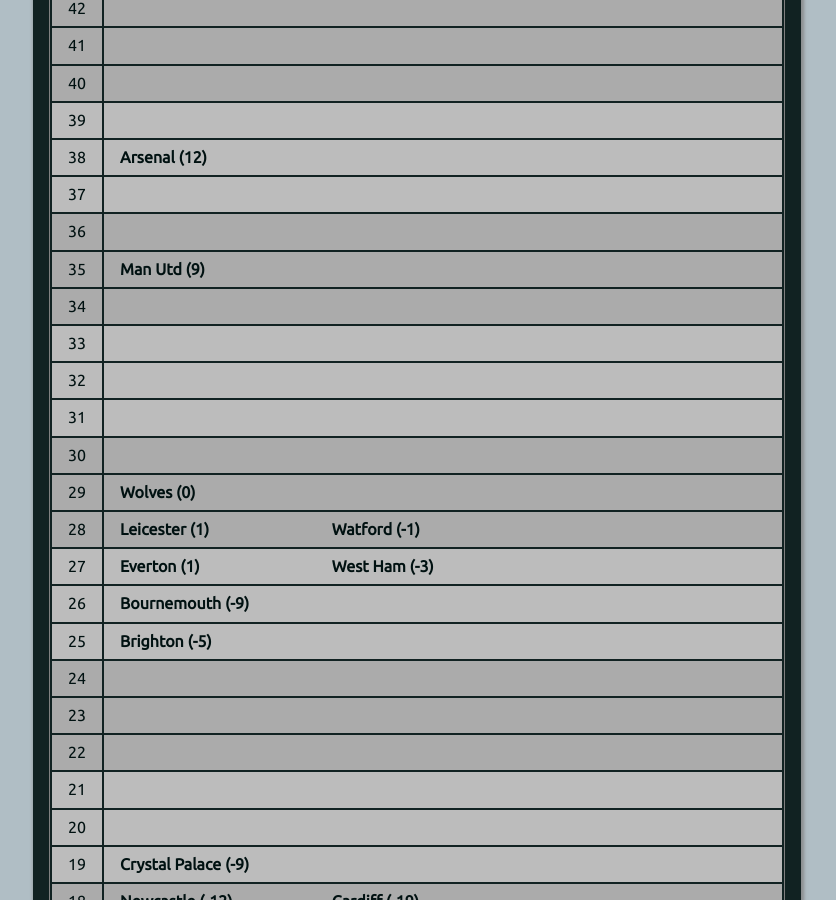
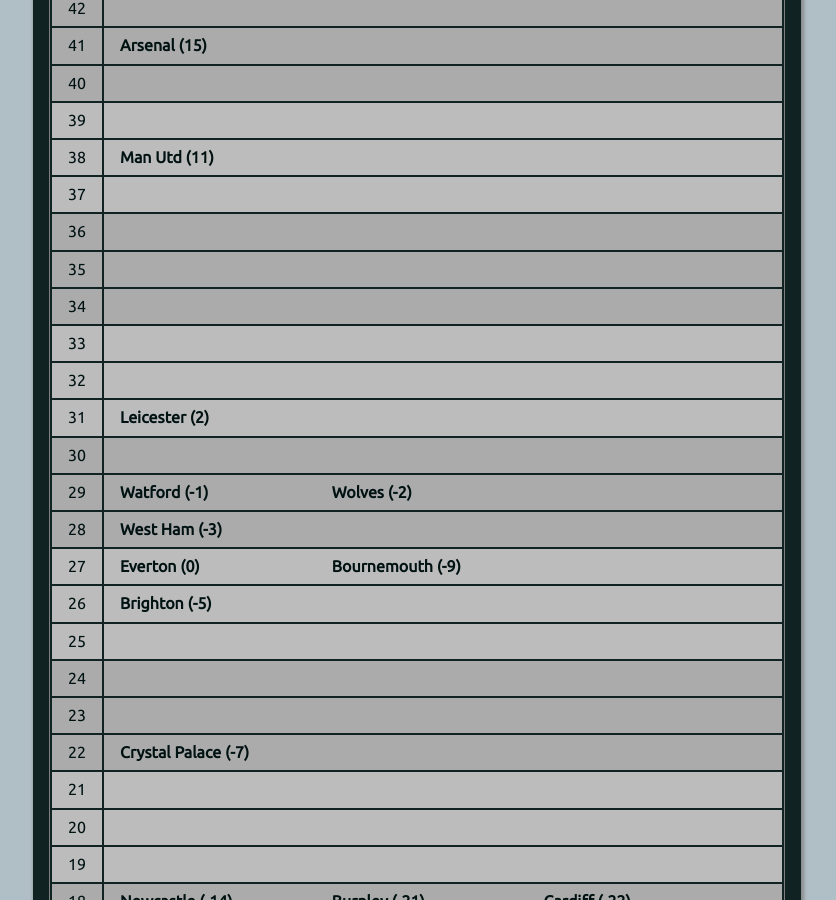
Before and after one commit to muru/muru.github.io, a Jekyll site: the page built from resources.md, in a window 1280 px wide and 900 px high, scrolled down 2263 px. Shown: the whole window, without its empty margins (223-1059 px from the left). Built offline with Jekyll 4.4.1, drawn with Linux system fonts in a browser that asks for light colours; some of the changed text lies outside the part shown.

Commit message:
updated cann-table: Mon  7 Jan 16:00:26 JST 2019

```diff
--- a/cann-table.html
+++ b/cann-table.html
@@ -3,7 +3,7 @@
 	<tr class="cann-row-1">
 		<td class="cann-point"> 54 </td>
 		<td class="cann-clubs">
-			<span class="club-name"> Liverpool (40) </span>
+			<span class="club-name"> Liverpool (39) </span>
 		</td>
  	</tr>
 	<tr class="cann-row-1">
@@ -24,6 +24,7 @@
 	<tr class="cann-row-2">
 		<td class="cann-point"> 50 </td>
 		<td class="cann-clubs">
+			<span class="club-name"> Man City (39) </span>
 		</td>
  	</tr>
 	<tr class="cann-row-2">
@@ -34,12 +35,12 @@
 	<tr class="cann-row-1">
 		<td class="cann-point"> 48 </td>
 		<td class="cann-clubs">
+			<span class="club-name"> Tottenham (25) </span>
 		</td>
  	</tr>
 	<tr class="cann-row-1">
 		<td class="cann-point"> 47 </td>
 		<td class="cann-clubs">
-			<span class="club-name"> Man City (38) </span>
 		</td>
  	</tr>
 	<tr class="cann-row-1">
@@ -50,18 +51,17 @@
 	<tr class="cann-row-2">
 		<td class="cann-point"> 45 </td>
 		<td class="cann-clubs">
-			<span class="club-name"> Tottenham (22) </span>
 		</td>
  	</tr>
 	<tr class="cann-row-2">
 		<td class="cann-point"> 44 </td>
 		<td class="cann-clubs">
+			<span class="club-name"> Chelsea (22) </span>
 		</td>
  	</tr>
 	<tr class="cann-row-2">
 		<td class="cann-point"> 43 </td>
 		<td class="cann-clubs">
-			<span class="club-name"> Chelsea (22) </span>
 		</td>
  	</tr>
 	<tr class="cann-row-1">
@@ -72,6 +72,7 @@
 	<tr class="cann-row-1">
 		<td class="cann-point"> 41 </td>
 		<td class="cann-clubs">
+			<span class="club-name"> Arsenal (15) </span>
 		</td>
  	</tr>
 	<tr class="cann-row-1">
@@ -87,7 +88,7 @@
 	<tr class="cann-row-2">
 		<td class="cann-point"> 38 </td>
 		<td class="cann-clubs">
-			<span class="club-name"> Arsenal (12) </span>
+			<span class="club-name"> Man Utd (11) </span>
 		</td>
  	</tr>
 	<tr class="cann-row-2">
@@ -103,7 +104,6 @@
 	<tr class="cann-row-1">
 		<td class="cann-point"> 35 </td>
 		<td class="cann-clubs">
-			<span class="club-name"> Man Utd (9) </span>
 		</td>
  	</tr>
 	<tr class="cann-row-1">
@@ -124,6 +124,7 @@
 	<tr class="cann-row-2">
 		<td class="cann-point"> 31 </td>
 		<td class="cann-clubs">
+			<span class="club-name"> Leicester (2) </span>
 		</td>
  	</tr>
 	<tr class="cann-row-1">
@@ -134,33 +135,32 @@
 	<tr class="cann-row-1">
 		<td class="cann-point"> 29 </td>
 		<td class="cann-clubs">
-			<span class="club-name"> Wolves (0) </span>
+			<span class="club-name"> Watford (-1) </span>
+			<span class="club-name"> Wolves (-2) </span>
 		</td>
  	</tr>
 	<tr class="cann-row-1">
 		<td class="cann-point"> 28 </td>
 		<td class="cann-clubs">
-			<span class="club-name"> Leicester (1) </span>
-			<span class="club-name"> Watford (-1) </span>
+			<span class="club-name"> West Ham (-3) </span>
 		</td>
  	</tr>
 	<tr class="cann-row-2">
 		<td class="cann-point"> 27 </td>
 		<td class="cann-clubs">
-			<span class="club-name"> Everton (1) </span>
-			<span class="club-name"> West Ham (-3) </span>
+			<span class="club-name"> Everton (0) </span>
+			<span class="club-name"> Bournemouth (-9) </span>
 		</td>
  	</tr>
 	<tr class="cann-row-2">
 		<td class="cann-point"> 26 </td>
 		<td class="cann-clubs">
-			<span class="club-name"> Bournemouth (-9) </span>
+			<span class="club-name"> Brighton (-5) </span>
 		</td>
  	</tr>
 	<tr class="cann-row-2">
 		<td class="cann-point"> 25 </td>
 		<td class="cann-clubs">
-			<span class="club-name"> Brighton (-5) </span>
 		</td>
  	</tr>
 	<tr class="cann-row-1">
@@ -176,6 +176,7 @@
 	<tr class="cann-row-1">
 		<td class="cann-point"> 22 </td>
 		<td class="cann-clubs">
+			<span class="club-name"> Crystal Palace (-7) </span>
 		</td>
  	</tr>
 	<tr class="cann-row-2">
@@ -191,14 +192,14 @@
 	<tr class="cann-row-2">
 		<td class="cann-point"> 19 </td>
 		<td class="cann-clubs">
-			<span class="club-name"> Crystal Palace (-9) </span>
 		</td>
  	</tr>
 	<tr class="cann-row-1">
 		<td class="cann-point"> 18 </td>
 		<td class="cann-clubs">
-			<span class="club-name"> Newcastle (-12) </span>
-			<span class="club-name"> Cardiff (-19) </span>
+			<span class="club-name"> Newcastle (-14) </span>
+			<span class="club-name"> Burnley (-21) </span>
+			<span class="club-name"> Cardiff (-22) </span>
 		</td>
  	</tr>
 	<tr class="cann-row-1">
@@ -209,19 +210,18 @@
 	<tr class="cann-row-1">
 		<td class="cann-point"> 16 </td>
 		<td class="cann-clubs">
+			<span class="club-name"> Southampton (-17) </span>
 		</td>
  	</tr>
 	<tr class="cann-row-2">
 		<td class="cann-point"> 15 </td>
 		<td class="cann-clubs">
-			<span class="club-name"> Southampton (-17) </span>
-			<span class="club-name"> Burnley (-22) </span>
 		</td>
  	</tr>
 	<tr class="cann-row-2">
 		<td class="cann-point"> 14 </td>
 		<td class="cann-clubs">
-			<span class="club-name"> Fulham (-25) </span>
+			<span class="club-name"> Fulham (-28) </span>
 		</td>
  	</tr>
 	<tr class="cann-row-2">
@@ -242,8 +242,8 @@
 	<tr class="cann-row-1">
 		<td class="cann-point"> 10 </td>
 		<td class="cann-clubs">
-			<span class="club-name"> Huddersfield (-23) </span>
+			<span class="club-name"> Huddersfield (-24) </span>
 		</td>
  	</tr>
 </table>
-<span id="cann-gen-note"> Generated on  Monday, 31 December 2018 at 10:01 JST. </span>
+<span id="cann-gen-note"> Generated on  Monday, 07 January 2019 at 16:00 JST. </span>
```
